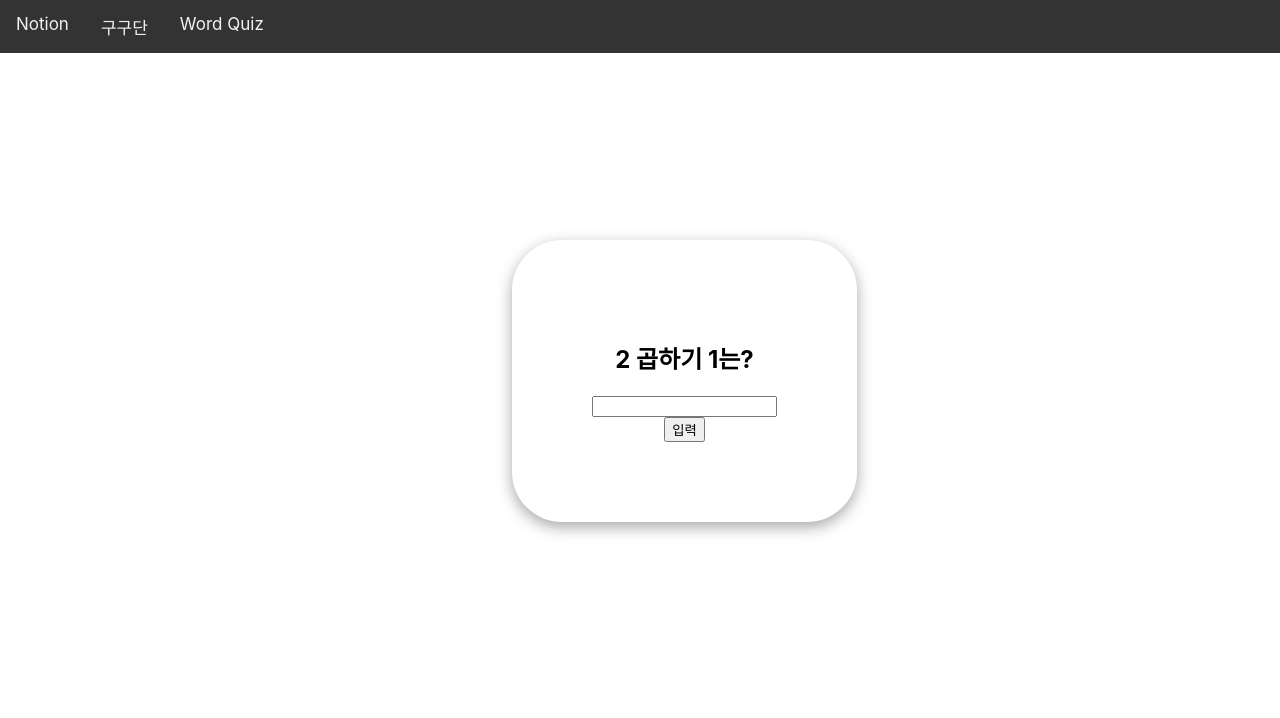
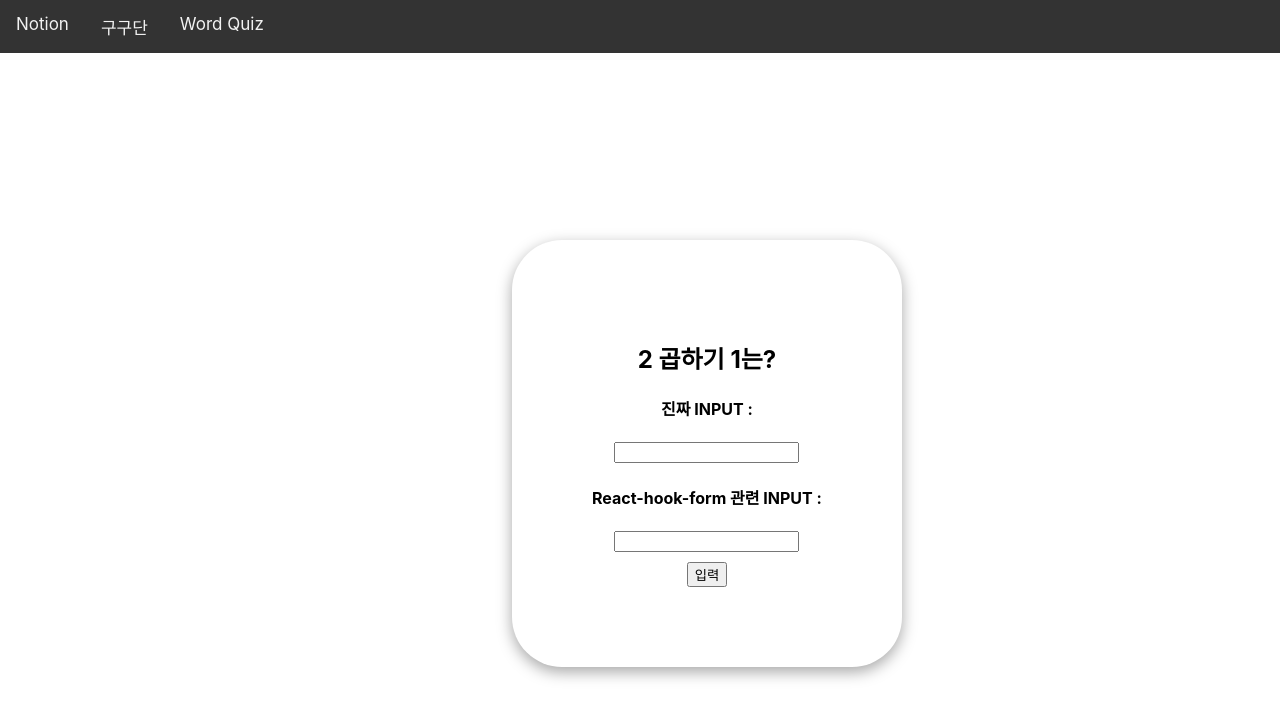
Before and after one commit to chaeyeon-vatech/skillup_day, a Next.js app: page /gugudan in a window 1280 px wide. Shown: the top 718 px of the page. Built offline with nearby package versions, Linux system fonts and the light colour scheme.

Commit message:
Add imask inputs

```diff
--- a/pages/gugudan/index.tsx
+++ b/pages/gugudan/index.tsx
@@ -2,10 +2,11 @@ import type {NextPage} from "next";
 import {useRouter} from "next/router";
 import React, {useState, useRef} from "react";
 import {Navigation} from "../../components/Navigation";
-import {DefaultContainer} from "../styled";
-import {useForm} from "react-hook-form";
+import {DefaultContainer, ErrorComponent} from "../styled";
+import {useForm, Controller} from "react-hook-form";
 import {yupResolver} from '@hookform/resolvers/yup';
 import * as Yup from 'yup';
+import IMask from "imask";
 
 type ValueType = {
     first: number;
@@ -16,7 +17,8 @@ type ValueType = {
 const validationSchema = Yup.object().shape({
     ifNotNumberError: Yup.number()
         .required('Register Sample is required')
-        .typeError('Number 형식으로 입력해야 합니다!')
+        .typeError('Number 형식으로 입력해야 합니다!'),
+    hookformValue: Yup.number()
 
 });
 
@@ -24,11 +26,19 @@ const GugudanComponent: NextPage<ValueType> = values => {
     const {first, second} = values;
     const [result, setResult] = useState('');
 
+    const numberFilter = /^[0-9]*$/;
+
+
+    const numberPipe = IMask.createPipe({
+        mask: numberFilter
+    })
+
     // useForm의 return 값인 methods로 form 데이터를 관리할 수 있다.
     const {
         register,
         handleSubmit,
         reset,
+        control,
         formState
     } = useForm({resolver: yupResolver(validationSchema)});
 
@@ -40,7 +50,7 @@ const GugudanComponent: NextPage<ValueType> = values => {
         if (e.ifNotNumberError === first * second) {
             setResult('정답!');
             router.replace(router.asPath);
-        }else{
+        } else {
             setResult('땡!')
         }
         reset()
@@ -60,12 +70,34 @@ const GugudanComponent: NextPage<ValueType> = values => {
                             console.error(err)
                         });
                 }}>
+                    <h4>진짜 INPUT : </h4>
                     {/*숫자만 입력 가능*/}
                     <input
                         {...register('ifNotNumberError')}
                     />
 
-                    <div>{errors.ifNotNumberError?.message}</div>
+                    <h4>React-hook-form 관련 INPUT : </h4>
+
+                    <Controller
+                        name={"hookformValue"}
+                        control={control}
+                        defaultValue={""}
+                        render={props => {
+                            const {onBlur, onChange, ref, value} = props.field
+                            return (
+                                <input
+                                    ref={ref}
+                                    type={"text"}
+                                    value={value}
+                                    onChange={e => onChange(numberPipe(e.target.value))}
+                                    onBlur={onBlur}
+
+                                />
+                            )
+                        }}
+                    />
+
+                    <ErrorComponent>{errors.ifNotNumberError?.message}</ErrorComponent>
                     <button type={"submit"}>입력</button>
                 </form>
                 <div>{result}</div>
--- a/pages/styled.ts
+++ b/pages/styled.ts
@@ -14,3 +14,12 @@ export const DefaultContainer = styled("div", {
 
     };
 });
+
+export const ErrorComponent = styled("div", {
+    label: "ErrorComponent"
+})<{}>(() => {
+    return {
+        margin: 10,
+        color: "red"
+    };
+});
```
Also changed, not shown: pages/wordquiz/index.tsx (+34 -3 lines).
